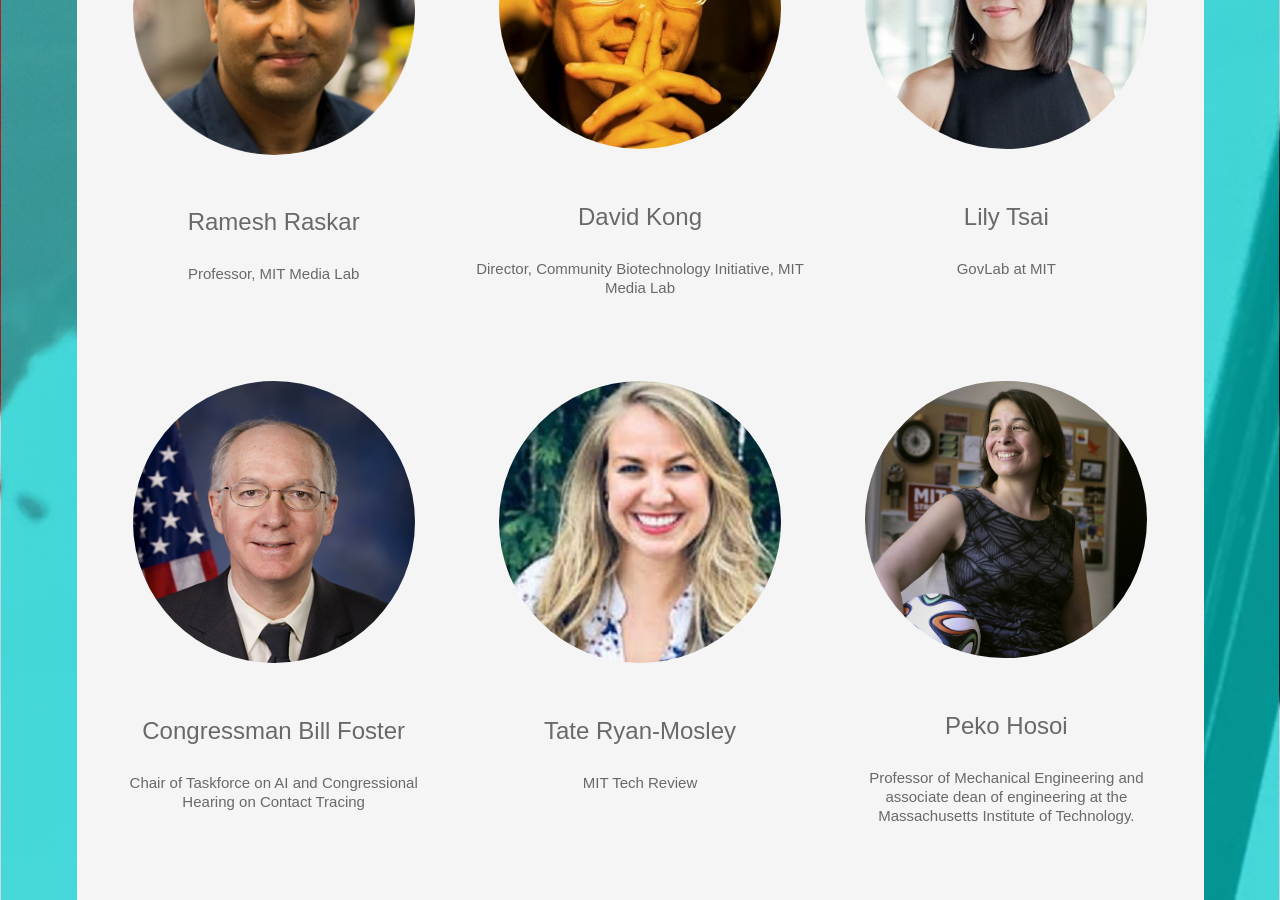
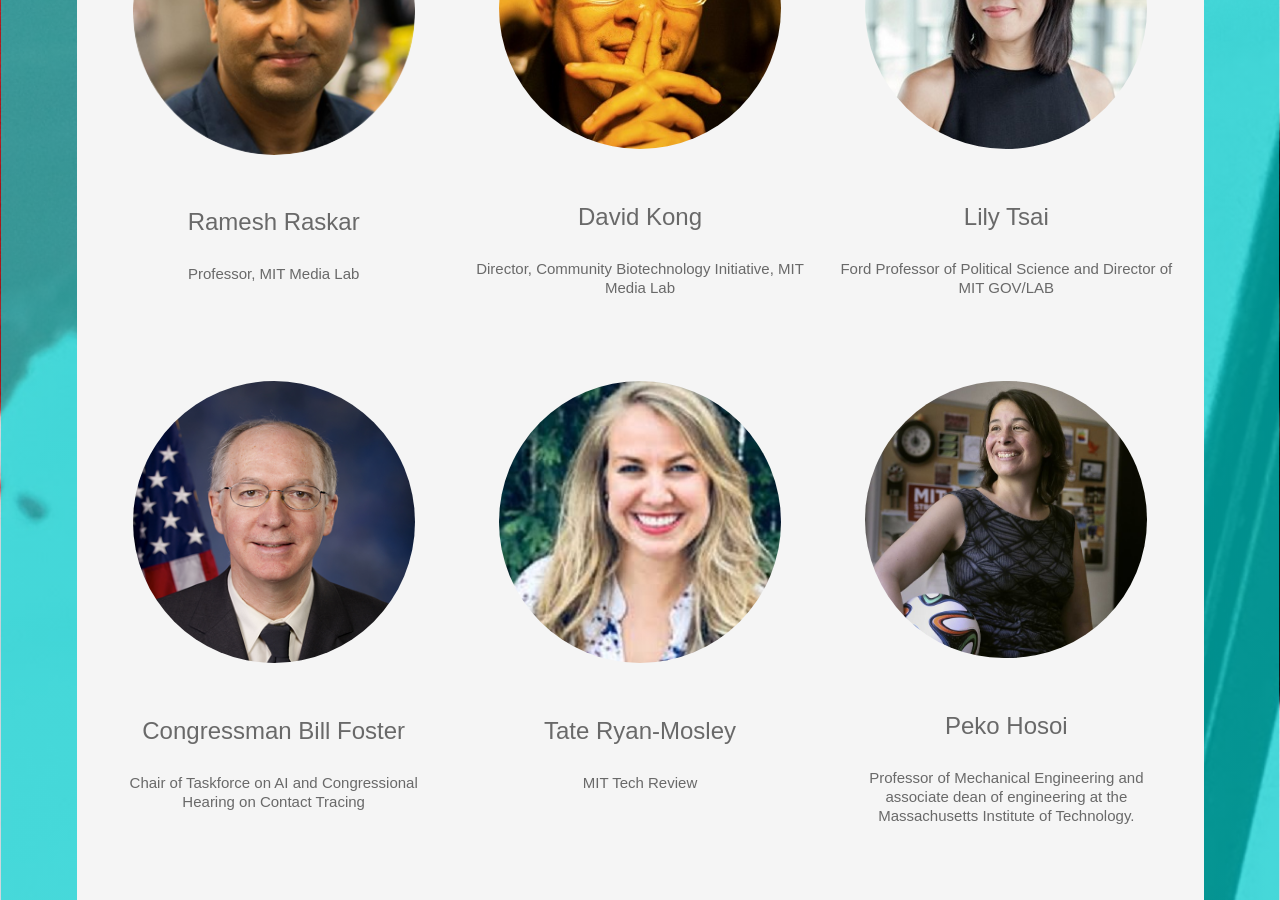
Before and after one commit to responsible-data-summit/events, a Jekyll site: the page built from trust.html, in a window 1280 px wide and 900 px high, scrolled down 2595 px. Built offline with Jekyll 4.4.1, drawn with Linux system fonts in a browser that asks for light colours; some web fonts are replaced; comment, search, counter and statistics services are not loaded.

Commit message:
update speaker bio

```diff
--- a/_data/speakers_trust.yml
+++ b/_data/speakers_trust.yml
@@ -12,7 +12,7 @@
 
 - name: Lily Tsai
   title: |
-    GovLab at MIT
+    Ford Professor of Political Science and Director of MIT GOV/LAB
   avatar: lilytsai.jpg
 
 - name: Congressman Bill Foster
```
